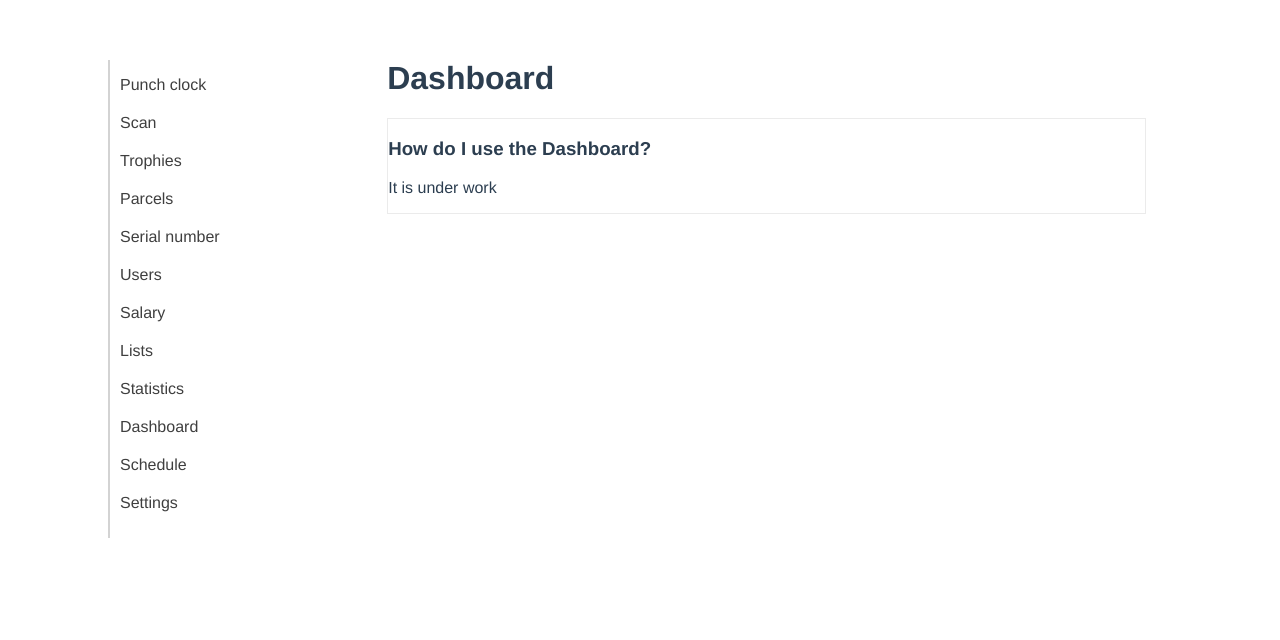
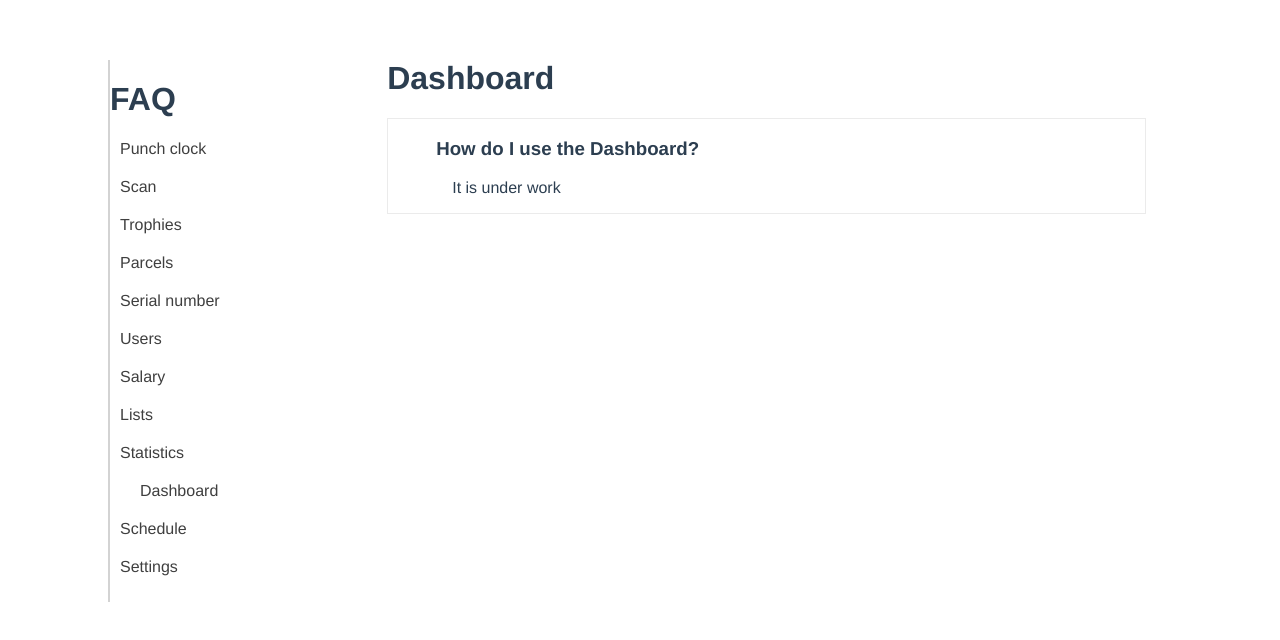
Before and after one commit to Mr-Jabberwock/FAQ, a Vue app: page /categories/Dashboard in a window 1280 px wide. Shown: the top 640 px of the page. Built offline with nearby package versions, Linux system fonts and the light colour scheme.

Commit message:
Billeder, endocding og navigationbar
Billeder, endocding og navigationbar

```diff
--- a/src/assets/articles.json
+++ b/src/assets/articles.json
@@ -8,15 +8,15 @@
                 {
                     "bodyText": "The big green 'Punch in' button is a toggle switch. Press it to start your shift. When you do so it will turn red and the text will say 'Punch out'.",
                     "images": [
-                        "Image1",
-                        "Image3"
+                        "logo.png",
+                        "social_proof_task_bem.png"
 
                     ]
                 },
                 {
                     "bodyText": "Additionally at the bottom of the page your name will be added to a series of lines. These are the 'punched in' employees and you see their name and their 'punch in' time in this line. As an admin, you also have the possibility to 'punch out' an employee. This is in case they forgot to punch themselves out or in case something else of that sort goes wrong. The salary type toggle makes it possible for you to toggle your own or someone else's salary between being on commision or being on an hourly rate. The 'Punch Clock' list on the top right side indicates your 10 most recent 'punch outs'. The most recent one will be at the top. Furthermore you can search for the names of people who are 'punched in' in the search bar.",
                     "images": [
-                        "Image2"
+                        "logo.png"
                     ]
                 }
             ]
@@ -29,13 +29,13 @@
                 {
                     "bodyText": "Head over to the Validation page.",
                     "images": [
-                        "Image1124"
+                        "logo.png"
                     ]
                 },
                 {
                     "bodyText":"It looks similar to the Punches site, but there are some variations. Mainly at the bottom. This is like a more sophisticated version of the list from the Punches page. What we can see here is the time that a certain employee punched in and the time they punched out. This list however, is for both the employees who are currently punched in, and employees who have punched out. ",
                     "images": [
-                        "Image22345"
+                        "social_proof_task_bem.png"
                     ]
                 }
             ]
@@ -48,13 +48,13 @@
                 {
                     "bodyText": "To create a new user click on the “Create user” button on the right side of the page.",
                     "images":[
-                        "Image100"
+                        "social_proof_task_bem.png"
                     ]
                 },
                 {
                     "bodyText":"You will then be shown a page where you can enter the information.",
                     "images": [
-                        "Image212"
+                        "logo.png"
                     ]
                 }
             ]
@@ -67,19 +67,19 @@
                 {
                     "bodyText":"",
                     "images":[
-                        "Puppy Image here"
+                        "puppies.jpg"
                     ]
                 },
                 {
                     "bodyText": "The options are the printers connected to the network of your place. You can see which ones are available for use.",
                     "images":[
-                        "Image39"
+                        "social_proof_task_bem.png"
                     ]
                 },
                 {
                     "bodyText":"Furthermore you need to state a packing station. That is simply just your own name. It’s company policy that everyone needs to give their name when they print.",
                     "images":[
-                        "Image400"
+                        "logo.png"
                     ]
                 }
             ]
@@ -92,14 +92,13 @@
                 {
                     "bodyText": "You must pick a reason for the leave. To pick a leave simply click on the “Reason”, you will get options to pick for your leave request.",
                     "images":[
-
-                    "Image34"
+                        "social_proof_task_bem.png"
                     ]
                 },
                 {
                     "bodyText":"You must pick a start and end date for your leave. Simply click on the “Start date” and “End date” field for the leave period.",
                     "images": [
-                        "Image47"
+                        "logo.png"
                     ]
                 },
                 {
@@ -118,13 +117,13 @@
                 {
                     "bodyText": "By clicking Create pick list in the upper right corner, you’ll see a pop up, which enables you to create a new list.",
                     "images": [
-                        "Image2333"
+                        "logo.png"
                     ]
                 },
                 {
                     "bodyText":"Firstly you must choose which company to make the pick list for. n/ Secondly you must pick out which packages to add to the list. Each carrier has a number to the right of their names. The number shows how many packages that the specific carrier has available. You can manually choose which ones you want added to the list. By checking off a box you get the list of the available packages for that specific company.",
                     "images":[
-                         "Image6"
+                         "social_proof_task_bem.png"
                     ]
                 }
             ]
@@ -137,19 +136,19 @@
                 {
                     "bodyText": "On the serial number page you can search for a serial number of a specific item. (At first the page is empty. You must first pick a serial number to get information.)",
                     "images": [
-                        "Image16"
+                        "puppies.jpg"
                     ]
                 },
                 {
                     "bodyText":"To get the information of a serial number, click on the “Search” field. You will be given a drop down with options of serial numbers. You can also write in the search field to filter/search for a specific serial number.",
                     "images":[
-                        "Image23"
+                        "logo.png"
                     ]
                 },
                 {
                     "bodyText":"",
                     "images":[
-                        "Image420"
+                        "social_proof_task_bem.png"
                     ]
                 }
 
@@ -163,13 +162,13 @@
                 {
                     "bodyText": "In the parcels page you can see information of orders and shipments. You will also be able to work and complete tasks with orders and shipments eg. print information, edit, lock etc.",
                     "images":[
-                        "Image14"
+                        "logo.png"
                     ]
                 },
                 {
                     "bodyText":"On the top left you can choose to work with orders or shipments.",
                     "images": [
-                        "Image98"
+                        "social_proof_task_bem.png"
                     ]
                 },
                 {
@@ -188,13 +187,13 @@
                 {
                     "bodyText": "To see your salary report, you first need to pick a period of time for the system to search in. You can manually pick a start- and end date, or you can make a rough estimate on the period you want to search on by picking a specific month. Once you’ve picked your search period, press apply.",
                     "images": [
-                        "Image10"
+                        "social_proof_task_bem.png"
                     ]
                 },
                 {
                     "bodyText":"You can clear the time period by clicking on the X beside the date in start- and end date fields.",
                     "images":[
-                        "Image22"
+                        "social_proof_task_bem.png"
                     ]
                 }
             ]
@@ -207,19 +206,19 @@
                 {
                     "bodyText": "To view the list of statistical data, first pick a period. A period can be picked from the period date range. You can pick a specific period from the list, or you can click on Date range to get the option to choose a period between two dates.",
                     "images": [
-                        "Image7"
+                        "puppies.jpg"
                     ]
                 },
                 {
                     "bodyText":"Press Apply to fetch the statistics for the period.",
                     "images":[
-                        "Image9"
+
                     ]
                 },
                 {
                     "bodyText":"To see the specifics of any given list item, simply press the item.",
                     "images": [
-
+                        "social_proof_task_bem.png"
                     ]
                 }
             ]
@@ -232,13 +231,13 @@
                 {
                     "bodyText": "This is the first list you see when you go into the page. The Pick list site is a list of lists. Each list item is in themselves a list. Each list is an array of orders that needs to be picked up by a wagon in the store room and shipped together.",
                     "images": [
-                        "Image2"
+                        "puppies.jpg"
                     ]
                 },
                 {
                     "bodyText":"The search bar allows you to search for the ID of a pick list.",
                     "images": [
-                        "Image6"
+                        "logo.png"
                     ]
                 }
             ]
@@ -251,13 +250,13 @@
                 {
                     "bodyText": "If you wish to create a new shipment you can click on the Create shipment button on the right. You will then be shown the create shipment page.You will start with the delivery section where you can choose the sender country, recipient country, delivery company and shipping method.",
                     "images": [
-                        "Image2000"
+                        "social_proof_task_bem.png"
                     ]
                 },
                 {
                     "bodyText":"To choose the sender country, click the dropdown for Sender country and hover over the option you wish, and click on it to choose the country the sender is from.",
                     "images": [
-                        "Image6728"
+                        "logo.png"
                     ]
                 },
                 {
@@ -282,14 +281,14 @@
                 {
                     "bodyText":"Like with the Validation page, the “Report” page is not different from the others except in regards to the content of the list at the bottom of the page.",
                     "images": [
-                        "Image8765"
+                        "social_proof_task_bem.png"
                     ]
                 },
                 {
                     "bodyText":"The “Report” list keeps track of employees' work. By clicking on the arrow to the left you can see the details of the employees’ work history for the chosen period. ",
                     "images": [
-                        "Image3333",
-                        "CatImage"
+                        "logo.png",
+                        "puppies.jpg"
                     ]
                 },
                 {
@@ -308,13 +307,13 @@
                 {
                     "bodyText": "Use your phone to scan the QR-code",
                     "imagea": [
-                        "Image1234"
+                        "logo.png"
                     ]
                 },
                 {
                     "bodyText":"",
                     "images":[
-                        "Image657"
+                        "social_proof_task_bem.png"
                     ]
                 }
             ]
@@ -327,14 +326,14 @@
                 {
                     "bodyText": "It is under work",
                     "images": [
-                        "Image9874"
+                        "social_proof_task_bem.png"
                     ]
                 },
                 {
                     "bodyText":"",
                     "images": [
-                        "Image5632",
-                        "Image75648"
+                        "logo.png",
+                        "puppies.jpg"
                     ]
                 }
             ]
@@ -347,13 +346,13 @@
                 {
                     "bodyText": "No trophies yet",
                     "images": [
-                        "Image2431"
+                        "logo.png"
                     ]
                 },
                 {
                     "bodyText":"",
                     "images": [
-                        "Image6842"
+                        "social_proof_task_bem.png"
                     ]
                 }
             ]
--- a/src/components/NavigationBar.vue
+++ b/src/components/NavigationBar.vue
@@ -1,20 +1,83 @@
 <template>
 <div class="navigation">
     <div class="container">
+   <div class="title" >
+      <h1 class="title__text" @click="goToStart">FAQ</h1>
+   </div>
     <div>
     <ul class="subject_list">
-        <li class="subject_list__item" :class="{'subject_list__item--active':punchClockActive}"><a class="subject_list__item-link" href="/categories/Punch+Clock">Punch clock</a></li>
-        <li class="subject_list__item" :class="{'subject_list__item--active':scanActive}"><a class="subject_list__item-link" href="/categories/Scan">Scan</a></li>
-        <li class="subject_list__item" :class="{'subject_list__item--active':trophiesActive}"><a class="subject_list__item-link" href="/categories/Trophies">Trophies</a></li>
-        <li class="subject_list__item" :class="{'subject_list__item--active':parcelsActive}"><a class="subject_list__item-link" href="/categories/Parcels">Parcels</a></li>
-        <li class="subject_list__item" :class="{'subject_list__item--active':serialNumberActive}"><a class="subject_list__item-link" href="/categories/Serial+Number">Serial number</a></li>
-        <li class="subject_list__item" :class="{'subject_list__item--active':usersActive}"><a class="subject_list__item-link" href="/categories/Users">Users</a></li>
-        <li class="subject_list__item" :class="{'subject_list__item--active':salaryActive}"><a class="subject_list__item-link" href="/categories/Salary">Salary</a></li>
-        <li class="subject_list__item" :class="{'subject_list__item--active':listsActive}"><a class="subject_list__item-link" href="/categories/Lists">Lists</a></li>
-        <li class="subject_list__item" :class="{'subject_list__item--active':statisticsActive}"><a class="subject_list__item-link" href="/categories/Statistics">Statistics</a></li>
-        <li class="subject_list__item" :class="{'subject_list__item--active':dashboardActive}"><a class="subject_list__item-link" href="/categories/Dashboard">Dashboard</a></li>
-        <li class="subject_list__item" :class="{'subject_list__item--active':scheduleActive}"><a class="subject_list__item-link" href="/categories/Schedule">Schedule</a></li>
-        <li class="subject_list__item" :class="{'subject_list__item--active':settingsActive}"><a class="subject_list__item-link" href="/categories/Settings">Settings</a></li>
+         <li class="subject_list__item" :class="{active: isActive('Punch Clock')}">
+            <a class="subject_list__item-link"
+            @click="setActive('Punch Clock')"
+            href="/categories/Punch+Clock">Punch clock
+            </a>
+         </li>
+         <li class="subject_list__item" :class="{active: isActive('Scan')}">
+            <a class="subject_list__item-link"
+            @click="setActive('Scan')"
+            href="/categories/Scan">Scan
+            </a>
+         </li>
+        <li class="subject_list__item" :class="{active: isActive('Trophies')}">
+            <a class="subject_list__item-link"
+            @click="setActive('Trophies')"
+            href="/categories/Trophies">Trophies
+            </a>
+         </li>
+        <li class="subject_list__item" :class="{active: isActive('Parcels')}">
+            <a class="subject_list__item-link"
+            @click="setActive('Parcels')"
+            href="/categories/Parcels">Parcels
+            </a>
+         </li>
+        <li class="subject_list__item" :class="{active: isActive('Serial Number')}">
+            <a class="subject_list__item-link"
+            @click="setActive('Serial Number')"
+            href="/categories/Serial+Number">Serial number
+            </a>
+         </li>
+        <li class="subject_list__item" :class="{active: isActive('Users')}">
+            <a class="subject_list__item-link"
+            @click="setActive('Users')"
+            href="/categories/Users">Users
+            </a>
+         </li>
+        <li class="subject_list__item" :class="{active: isActive('Salary')}">
+            <a class="subject_list__item-link"
+            @click="setActive('Salary')"
+            href="/categories/Salary">Salary
+            </a>
+         </li>
+        <li class="subject_list__item" :class="{active: isActive('Lists')}">
+            <a class="subject_list__item-link"
+            @click="setActive('Lists')"
+            href="/categories/Lists">Lists
+            </a>
+         </li>
+        <li class="subject_list__item" :class="{active: isActive('Statistics')}">
+            <a class="subject_list__item-link"
+            @click="setActive('Statistics')"
+            href="/categories/Statistics">Statistics
+            </a>
+         </li>
+        <li class="subject_list__item" :class="{active: isActive('Dashboard')}">
+            <a class="subject_list__item-link"
+            @click="setActive('Dashboard')"
+            href="/categories/Dashboard">Dashboard
+            </a>
+         </li>
+        <li class="subject_list__item" :class="{active: isActive('Schedule')}">
+            <a class="subject_list__item-link"
+             @click="setActive('Schedule')"
+            href="/categories/Schedule">Schedule
+            </a>
+         </li>
+        <li class="subject_list__item" :class="{active: isActive('Settings')}">
+            <a class="subject_list__item-link"
+            @click="setActive('Settings')"
+            href="/categories/Settings">Settings
+            </a>
+         </li>
     </ul>
     </div>
    </div>
@@ -23,12 +86,28 @@
 </template>
 
 <script>
+//import categoriesjson from "../assets/categories.json"
 export default {
     name: 'NavigationBar',
     data(){
        return{
+          activeItem: this.$route.params.id.replace("+", ' ')
        };
-    }
+    },
+    methods: {
+      goToStart() {
+            this.$router.push("/");
+      },
+      goToCategory(category) {
+         this.$router.push("/categories/" + category);
+      },
+      isActive(menuItem) {
+         return this.activeItem === menuItem;
+      },
+      setActive(menuItem) {
+         this.activeItem = menuItem;
+      }
+   }
 }
 </script>
 
@@ -54,14 +133,21 @@ export default {
    color: rgb(63, 63, 63);
 }
 
-.subject_list__item:hover{
+.active, .subject_list__item:hover{
   padding-left: 20px;
 }
+
 .subject_list__item-link{
    text-decoration: none;
    color: rgb(63, 63, 63);
 }
 .subject_list__item-link:visited{
-   color: rgb(63, 63, 63);
+   color: inherit;
+}
+.active, .subject_list__item-link:hover{
+   color: aquamarine;
+}
+.title__text:hover{
+   cursor: pointer;
 }
 </style>
--- a/src/views/TopicAnswers.vue
+++ b/src/views/TopicAnswers.vue
@@ -6,7 +6,7 @@
             <div class="results__item"
             v-for="article in dataContent"
             :key="article.id"
-            @click="goToArticle(article.id)">
+            @click="goToArticle(article.title)">
                 <h3 class="results__itemTitle">{{article.title}}</h3>
                 <p v-if="article.content[0].bodyText !== '' "
                 class="results__itemText">{{article.content[0].bodyText}}</p>
@@ -43,6 +43,7 @@ export default {
     },
     methods: {
         goToArticle(id) {
+            id= encodeURIComponent(id)
             this.$router.push("/articles/" + id);
         }
     }
@@ -65,4 +66,11 @@ export default {
         border: 1px solid #ebebeb;
         margin-top:1rem;
     }
+    .results__itemTitle{
+        margin-left: 3rem;
+    }
+    .results__itemText{
+        margin-left: 4rem;
+        margin-right: 4rem;
+    }
 </style>
```
Also changed, not shown: src/views/Article.vue (+14 -6 lines), src/views/FAQ.vue (+13 -12 lines), src/assets/puppies.jpg (added), src/assets/social_proof_task_bem.png (added).
